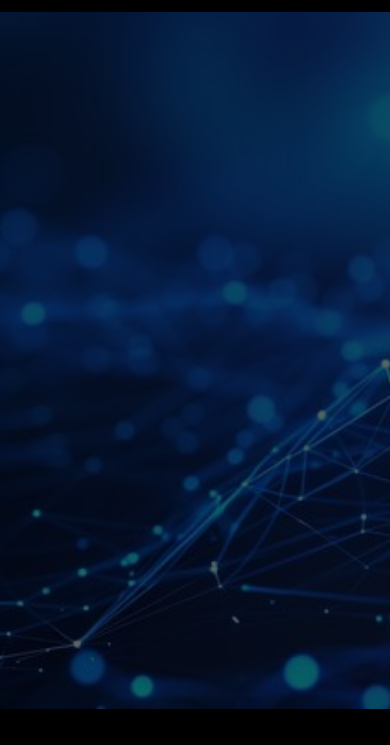
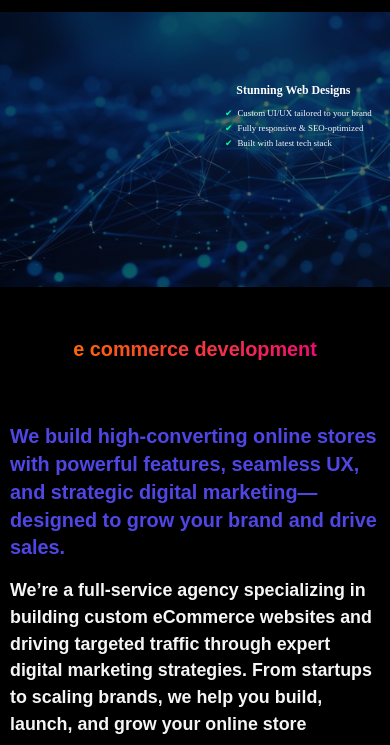
Before and after one commit to TESHEKHAR/3D_Animation_website, a plain HTML site: page website.html in a window 390 px wide. Shown: the part 51-796 px from the top of the page. Drawn offline with nearby package versions, Linux system fonts and the light colour scheme; animation ran at ten frames a second.

Commit message:
mobile responsive slider

```diff
--- a/main.css
+++ b/main.css
@@ -1097,3 +1097,115 @@ li {
 .email {
   color: #002bff;
 }
+@media (max-width: 600px) {
+  .container-ecom {
+    grid-template-columns: 1fr;
+  }
+  .ecom-image {
+    min-height: 300px !important;
+  }
+  .main-card, .orbiting-card {
+    width: 90vw !important;
+    font-size: 1.2rem;
+  }
+}
+@media (max-width: 600px) {
+  .text-color {
+    font-size: 2rem;
+    padding: 10px;
+    line-height: 1.4;
+  }
+  .about-container {
+    padding: 0.5rem;
+  }
+}
+@media (max-width: 768px) {
+  .carousel {
+    height: 40vh;
+  }
+  .slide img {
+    object-fit: cover;
+    height: 40vh;
+  }
+}
+@media (max-width: 600px) {
+  .btn {
+    width: 100%;
+    font-size: 1.2rem;
+  }
+}
+@media (max-width: 500px) {
+  .service-list,
+  .card-service,
+  .process,
+  .footer-container {
+    grid-template-columns: 1fr !important;
+    padding: 10px !important;
+    gap: 10px !important;
+  }
+  .main-card, .orbiting-card { width: 100% !important; }
+}
+/* ---------- Base Slider Styles ---------- */
+.carousel {
+  position: relative;
+  width: 100%;
+  height: 80vh;
+  overflow: hidden;
+}
+
+.slide img {
+  width: 100%;
+  height: 80vh;
+  object-fit: cover;
+}
+
+/* ---------- Mobile Responsive ---------- */
+
+/* For Tablets and Small Laptops (Below 768px) */
+@media (max-width: 768px) {
+  .carousel {
+    height: 50vh;
+  }
+
+  .slide img {
+    height: 50vh;
+    object-fit: cover;
+  }
+
+  .overlay {
+    padding: 1rem;
+  }
+
+  .overlay h2 {
+    font-size: 1.4rem;
+  }
+
+  .overlay ul li {
+    font-size: 1rem;
+  }
+}
+
+/* For Mobile Devices (Below 600px) */
+@media (max-width: 600px) {
+  .carousel {
+    height: 40vh;
+  }
+
+  .slide img {
+    height: 40vh;
+    object-fit: cover;
+  }
+
+  .overlay h2 {
+    font-size: 1.2rem;
+    text-align: center;
+  }
+
+  .overlay ul {
+    padding-left: 1rem;
+  }
+
+  .overlay ul li {
+    font-size: 0.9rem;
+  }
+}
```
